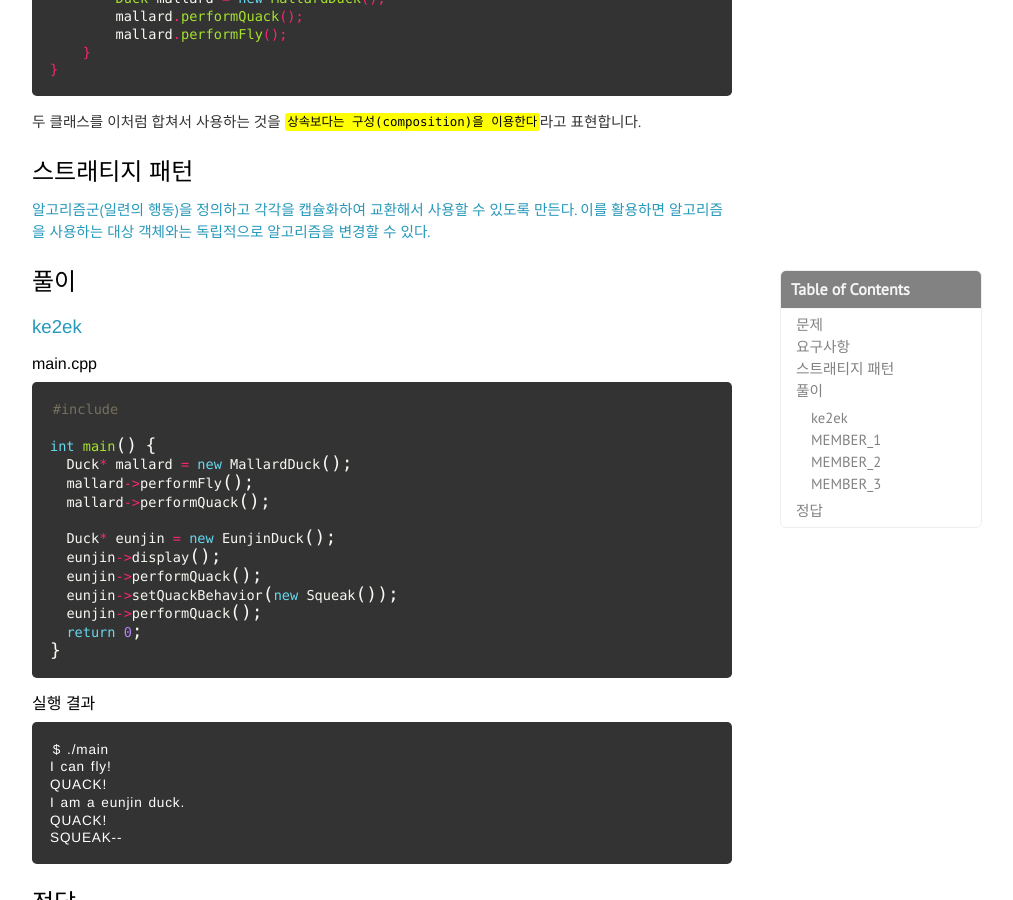
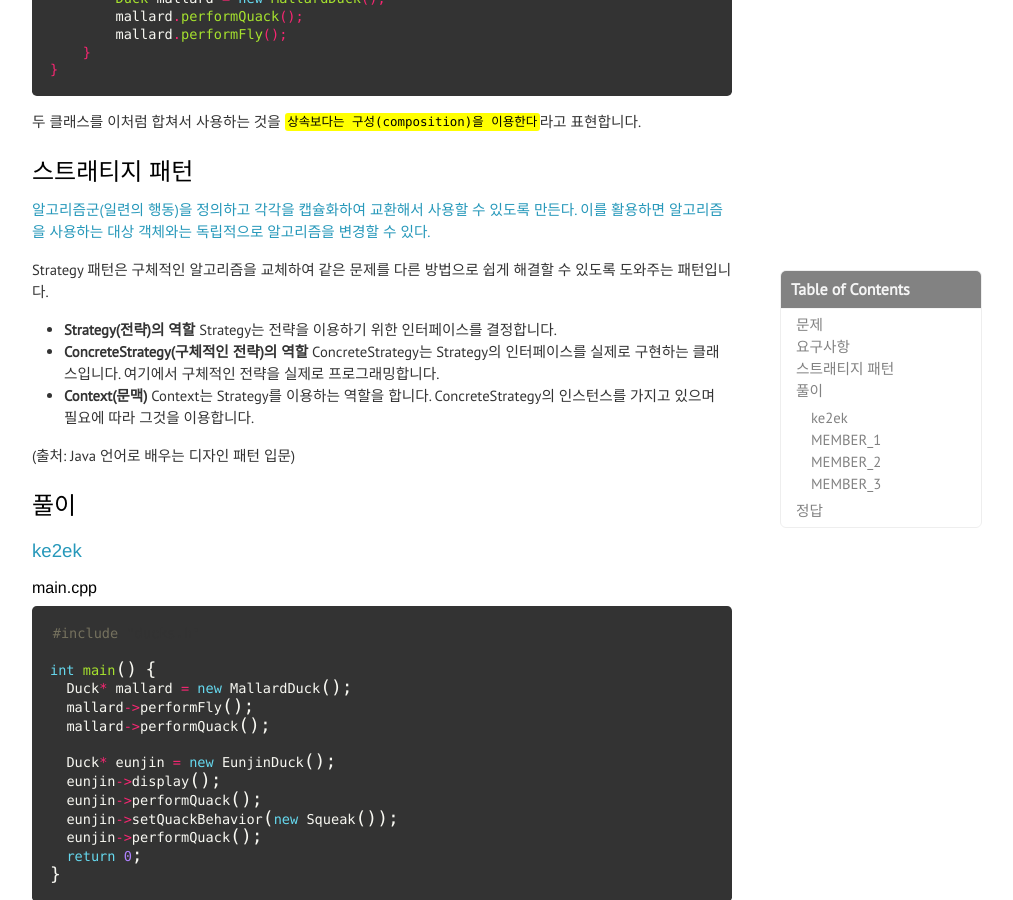
Before and after one commit to survive-and-go/survive-and-go.github.io, a Jekyll site: the page built from _posts/ke2ek/2020-01-11-x.md, in a window 1280 px wide and 900 px high, scrolled down 3266 px. Shown: the whole window, without its empty margins (258-1271 px from the left). Built offline with Jekyll 4.4.1, drawn with Linux system fonts in a browser that asks for light colours; nearby versions of some CDN libraries; some web fonts are replaced; comment, search, counter and statistics services are not loaded.

Commit message:
Add more explanation on Strategy pattern

```diff
--- a/_posts/ke2ek/2020-01-11-x.md
+++ b/_posts/ke2ek/2020-01-11-x.md
@@ -170,6 +170,15 @@ public class MiniDuckSimulator {
 
 **[알고리즘군(일련의 행동)을 정의하고 각각을 캡슐화하여 교환해서 사용할 수 있도록 만든다. 이를 활용하면 알고리즘을 사용하는 대상 객체와는 독립적으로 알고리즘을 변경할 수 있다.](https://en.wikipedia.org/wiki/Strategy_pattern/java)**
 
+Strategy 패턴은 구체적인 알고리즘을 교체하여 같은 문제를 다른 방법으로 쉽게 해결할 수 있도록 도와주는 패턴입니다.
+* **Strategy(전략)의 역할**
+Strategy는 전략을 이용하기 위한 인터페이스를 결정합니다.
+* **ConcreteStrategy(구체적인 전략)의 역할**
+ConcreteStrategy는 Strategy의 인터페이스를 실제로 구현하는 클래스입니다. 여기에서 구체적인 전략을 실제로 프로그래밍합니다.
+* **Context(문맥)**
+Context는 Strategy를 이용하는 역할을 합니다. ConcreteStrategy의 인스턴스를 가지고 있으며 필요에 따라 그것을 이용합니다.
+
+(출처: Java 언어로 배우는 디자인 패턴 입문)
 
 # 풀이
 
```
Also changed, not shown: _pages/home.md (+1 -1 lines).
